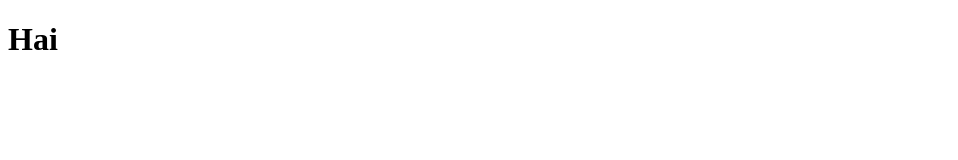
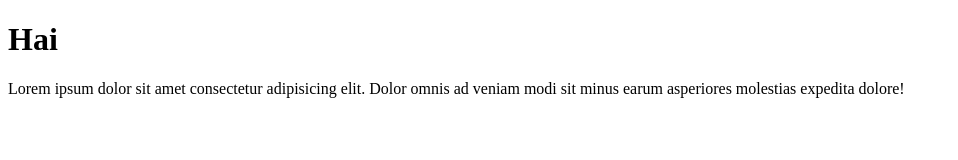
Before and after one commit to syafiulhuda/git-bash-train, a plain HTML site: page index.html in a window 1280 px wide. Shown: the whole page, without its empty margins (0-958 px from the left). Drawn offline with Linux system fonts and the light colour scheme.

Commit message:
Update index.html

```diff
--- a/index.html
+++ b/index.html
@@ -7,5 +7,9 @@
   </head>
   <body>
     <h1>Hai</h1>
+    <p>
+      Lorem ipsum dolor sit amet consectetur adipisicing elit. Dolor omnis ad
+      veniam modi sit minus earum asperiores molestias expedita dolore!
+    </p>
   </body>
 </html>
```
